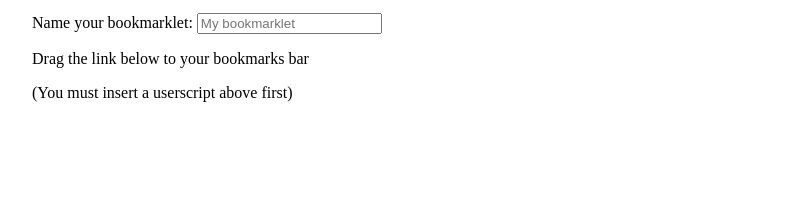
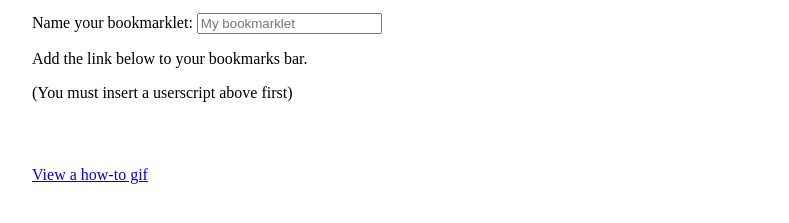
Before and after one commit to JaPNaA/Userscripts, a website with bundled scripts: page pages/bookmarklets/index.html in a window 1280 px wide. Shown: the part 533-756 px from the top of the page, without its empty margins (248-1037 px from the left). Built offline with nearby package versions, Linux system fonts and the light colour scheme.

Commit message:
Add instructional GIF

```diff
--- a/pages/bookmarklets/index.html
+++ b/pages/bookmarklets/index.html
@@ -29,8 +29,11 @@
                 <input id="name" placeholder="My bookmarklet">
             </label>
         </p>
-        <p> Drag the link below to your bookmarks bar </p>
+        <p> Add the link below to your bookmarks bar. </p>
         <a id="output"> (You must insert a userscript above first) </a>
+        <p style="margin-top: 4em;">
+            <a href="howToBookmarklet.gif"> View a how-to gif </a>
+        </p>
     </main>
 
     <script src="index.js" type="module"></script>
```
Also changed, not shown: pages/bookmarklets/howToBookmarklet.gif (added).
